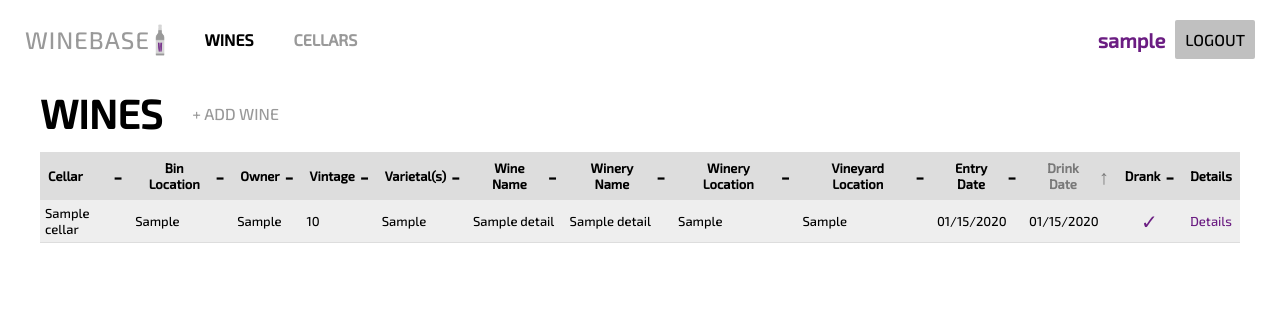
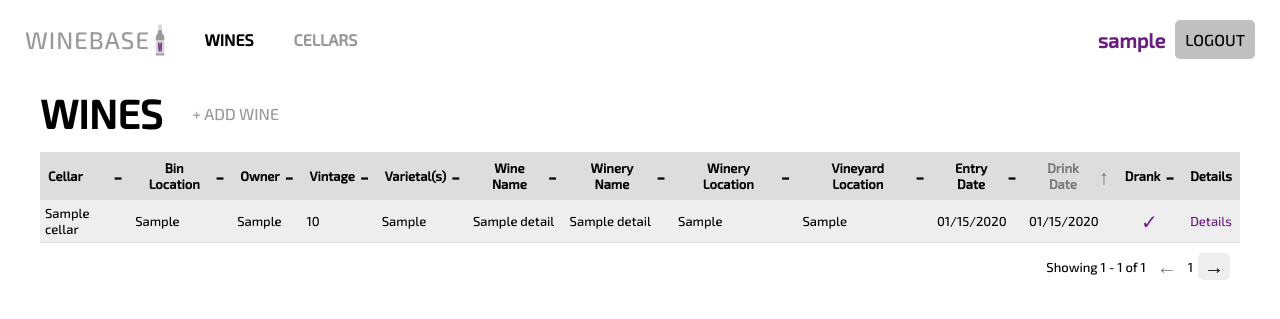
Before and after one commit to spencerrojahn/Winebase, a Flask app: page / in a window 1280 px wide. Shown: the top 319 px of the page. Run offline with Flask 3, Linux system fonts and the light colour scheme; a user stored in the database is signed in; tables that the repository leaves empty hold one stand-in row (values such as "Sample post").

Commit message:
Small fixes and start table pagination creation

```diff
--- a/src/blueprints/apis/wines.py
+++ b/src/blueprints/apis/wines.py
@@ -19,23 +19,6 @@ OWNER_COLOR_MAP = {
     4: 'orange',
     5: 'yellow'
 }
-
-
-TABLE_COLUMNS = [
-    WineEntry.id,
-    Cellar.name,                    # cellar
-    WineEntry.cellar_location,      # cellar location (bin)
-    Owner.initials,                 # owner
-    WineDetails.vintage,            # vintage
-    WineDetails.varietals,          # varietals
-    WineDetails.wine_name,          # wine name
-    WineDetails.winery_name,        # winery name
-    WineDetails.winery_location,    # winery location
-    WineDetails.vineyard_location,  # vineyard location
-    WineEntry.entry_date,           # entry date
-    WineEntry.drink_date,           # drink date
-    WineEntry.drank                 # drank (true or false)
-]
 
 TABLE_COLUMN_ID_TO_DB_VALUE = {
     'cellar-column-sort': [Cellar, 'name'],
@@ -65,8 +48,24 @@ def clean_up_date(date):
 
 def wines_list_query(sortColumnId, sortOrder, filters, offset, limit):
 
+    data_return_dict = dict()
+
     query = (
-        db.session.query(*TABLE_COLUMNS)
+        db.session.query(*[
+            WineEntry.id,
+            Cellar.name,                    # cellar
+            WineEntry.cellar_location,      # cellar location (bin)
+            Owner.initials,                 # owner
+            WineDetails.vintage,            # vintage
+            WineDetails.varietals,          # varietals
+            WineDetails.wine_name,          # wine name
+            WineDetails.winery_name,        # winery name
+            WineDetails.winery_location,    # winery location
+            WineDetails.vineyard_location,  # vineyard location
+            WineEntry.entry_date,           # entry date
+            WineEntry.drink_date,           # drink date
+            WineEntry.drank                 # drank (true or false)
+        ])
         .select_from(WineEntry)
         .join(WineDetails)
         .join(Owner)
@@ -74,9 +73,26 @@ def wines_list_query(sortColumnId, sortOrder, filters, offset, limit):
         .filter(WineEntry.user_id == current_user.id)
     )
 
+    # Count query (subquery)
+    count_query = (
+        db.session.query(
+            func.count()
+        )
+        .select_from(WineEntry)
+        .join(WineDetails)
+        .join(Owner)
+        .outerjoin(Cellar, WineEntry.cellar_id == Cellar.id)
+        .filter(WineEntry.user_id == current_user.id)
+    )
+
     if filters:
         pass    # handle later
         # query = query.filter(WineDetails.varietals.ilike(f"%cabernet%"))
+        # add them to both above queries
+
+    total_count = count_query.scalar()
+    print(total_count)
+    data_return_dict['total_count']= total_count
 
     if sortColumnId:
 
@@ -100,16 +116,17 @@ def wines_list_query(sortColumnId, sortOrder, filters, offset, limit):
     if limit:
         query = query.limit(limit)
 
-    return query.all()
 
+    data_return_dict['response'] = query.all()
 
+    return data_return_dict
 
-def wines_add_query():
-    pass
 
 
 @wines.route('/list', methods=['POST'])
 def wine_list():
+
+    response_dict = dict()
 
     # Get the JSON payload from the request
     body = request.get_json()
@@ -130,7 +147,8 @@ def wine_list():
         limit
     )
 
-    table_date = [
+    response_dict['totalCount'] = query_response['total_count']
+    response_dict['response'] = [
         [
             entry.id,
             add_cell(entry.name),   # this is cellar name (just functionality)
@@ -146,10 +164,10 @@ def wine_list():
             clean_up_date(entry.drink_date),
             entry.drank
         ]
-        for entry in query_response
+        for entry in query_response['response']
     ]
 
-    return jsonify(table_date)
+    return jsonify(response_dict)
 
 
 def create_wine_details(body):
--- a/src/static/css/header.css
+++ b/src/static/css/header.css
@@ -69,7 +69,7 @@ img {
 #logout-button {
     padding: 10px 0;
     background-color: #c0c0c0;
-    border-radius: 2px;
+    border-radius: 5px;
 }
 
 #logout-button:hover {
--- a/src/static/css/main.css
+++ b/src/static/css/main.css
@@ -5,7 +5,7 @@
 
 
 /* body, div, header, img, h4, h2, h3, span, button, label, input, a,
-table, thead, tr, th, td, button {
+table, thead, tr, th, td, button, tfoot {
     border-style: solid;
 } */
 
--- a/src/static/css/wines.css
+++ b/src/static/css/wines.css
@@ -203,11 +203,67 @@ label {
 
 
 
-#add-wine-bottom {
+#add-wine-bottom{
     display: flex;
     justify-content: flex-end;
     /* padding: 5px 0; */
 }
+
+/* #wine-table-footer {
+    display: flex;
+    justify-content: flex-end;
+    width: 100%;
+} */
+
+/* tfoot {
+    display: table-header-group;
+} */
+
+#wine-table-footer {
+    display: table-row-group;
+    border: none;
+}
+
+#table-footer-bottom-data {
+    border: none;
+}
+
+#wine-table-footer-div {
+    display: flex;
+    justify-content: flex-end;
+    padding: 5px;
+    align-items: center;
+}
+
+
+
+
+#page-number, #table-showing {
+    margin: 0 5px;
+    /* font-size: 16px; */
+}
+
+.table-nav-buttons {
+    background-color: #eeeeee;
+    border: none;
+    font-size: 20px;
+    font-family: "Exo 2";
+    border-radius: 5px;
+}
+
+.table-nav-buttons:hover {
+    cursor: pointer;
+    background-color: #dddddd;
+}
+
+.table-nav-buttons:disabled {
+    background-color: white;
+    color: #797979;
+    cursor: not-allowed;
+}
+
+
+
 
 #add-wine-submit {
     background-color: #c0c0c0;
--- a/src/static/js/wines.js
+++ b/src/static/js/wines.js
@@ -57,11 +57,38 @@ async function sendWinesAddPostRequest(request_body) {
 }
 
 
+function resetPageArrowsPage() {
+    document.getElementById('page-number').textContent = '1'
+    document.getElementById('prev-table-button').disabled = 'true'
+    // document.getElementById('next-table-button').disabled = 'true'
+}
 
 
-async function populateWinesTable(sortColumnId, sortOrder, filters, offset, limit) {
+
+
+
+
+
+async function populateWinesTable(sortColumnId, sortOrder, filters, fromArrows) {
     // Generate the URL for the internal route with the user parameter
     try {
+
+        // Here is where the data is fetched directly from the filters locations
+        // When apply is hit in filters, simply call this function and filters will be applied (thus, leave filters form poulated until cleared)
+
+
+        // can call this function for the next and previous page arrows
+
+        offset = 0
+        limit = 10
+        if (fromArrows) {
+            // change the offset and limit
+        } else {
+            resetPageArrowsPage()
+        }
+
+
+
         const data = await sendWinesListPostRequest(sortColumnId, sortOrder, filters, offset, limit)
         console.log(data)
 
@@ -70,7 +97,7 @@ async function populateWinesTable(sortColumnId, sortOrder, filters, offset, limi
         table_body.innerHTML = ''
 
         // Iterate through the list of lists and create rows
-        data.forEach(list => {
+        data['response'].forEach(list => {
             // Create a new row
 
             var row = table_body.insertRow()
@@ -120,6 +147,27 @@ async function populateWinesTable(sortColumnId, sortOrder, filters, offset, limi
             linkCell.appendChild(link)
 
         })
+
+        // Fix the bottom table footer
+
+        var totalCount = data['totalCount']
+
+
+        var currentPage = document.getElementById('page-number').textContent
+
+        var showingLeft = 1
+        var showingRight = 10
+        if (totalCount <= 10) {
+            showingRight = totalCount
+        } else {
+            // set buttons here and page number (depending on also if sent from arrows or not)
+        }
+
+
+
+        document.getElementById('table-showing').textContent = 'Showing '+showingLeft+' - '+showingRight+' of '+totalCount
+
+
     } catch (error) {
         console.error('Error in populateWinesTable:', error)
 
@@ -156,13 +204,15 @@ async function sortingClick(columnHeaderlink, sortingSpan)  {
         symbol.textContent = '-'
     })
 
+    resetPageArrowsPage()
+
     switch (currentState) {
         case 1:
             // move to state 2 ascending
             sortingSpan.textContent = '\u2191'
             columnHeaderlink.style.color = '#797979'
 
-            await populateWinesTable(columnHeaderlink.id, true, null, 0, 25)
+            await populateWinesTable(columnHeaderlink.id, true, null, false)
 
             // send get request for ascending for this given column
 
@@ -172,7 +222,7 @@ async function sortingClick(columnHeaderlink, sortingSpan)  {
             sortingSpan.textContent = '\u2193'
             columnHeaderlink.style.color = '#797979'
 
-            await populateWinesTable(columnHeaderlink.id, false, null, 0, 25)
+            await populateWinesTable(columnHeaderlink.id, false, null, false)
 
             // send get request for desc on this given column
 
@@ -182,7 +232,7 @@ async function sortingClick(columnHeaderlink, sortingSpan)  {
             sortingSpan.textContent = '\u2191'
             columnHeaderlink.style.color = '#797979'
 
-            await populateWinesTable(columnHeaderlink.id, true, null, 0, 25)
+            await populateWinesTable(columnHeaderlink.id, true, null, false)
 
             break
         default:
@@ -271,7 +321,8 @@ async function onPageLoad() {
     // SEND INTITIAL with 'Drink Date' sorting
 
     // Call the function to make the internal API request on page load
-    await populateWinesTable('drink-date-column-sort', true, null, 0, 25)
+    resetPageArrowsPage()
+    await populateWinesTable('drink-date-column-sort', true, null, false)
     // sendWinesGetRequest(null, null, null, 0, 25)
 }
 
@@ -744,7 +795,7 @@ document.addEventListener('DOMContentLoaded', function () {
             document.getElementById('form-add-wine').reset()
 
             // Update the table after adding a new wine
-            await populateWinesTable('drink-date-column-sort', true, null, 0, 25)
+            await populateWinesTable('drink-date-column-sort', true, null, false)
         } catch (error) {
             console.error('Error in adding wine to database:', error)
         }
--- a/src/templates/tab-pages/wines.html
+++ b/src/templates/tab-pages/wines.html
@@ -36,6 +36,22 @@
     <table>
         <thead id="wines-table-head"></thead>
         <tbody id="wines-table-body"></tbody>
+        <tfoot id="wine-table-footer">
+            <tr>
+                <td id="table-footer-bottom-data" colspan="14">
+                    <div id="wine-table-footer-div">
+                        <span id="table-showing"></span>
+                        <button id="prev-table-button" class="table-nav-buttons" onclick>
+                            <span>&larr;</span>
+                        </button>
+                        <span id="page-number">1</span>
+                        <button id="next-table-button" class="table-nav-buttons">
+                            <span>&rarr;</span>
+                        </button>
+                    </div>
+                </td>
+            </tr>
+        </tfoot>
     </table>
 
     <div id="popupOverlay" class="overlay">
```
